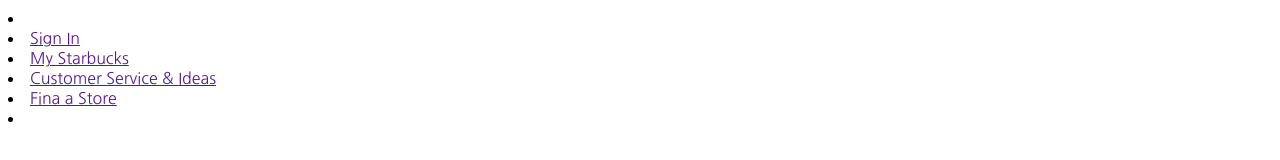
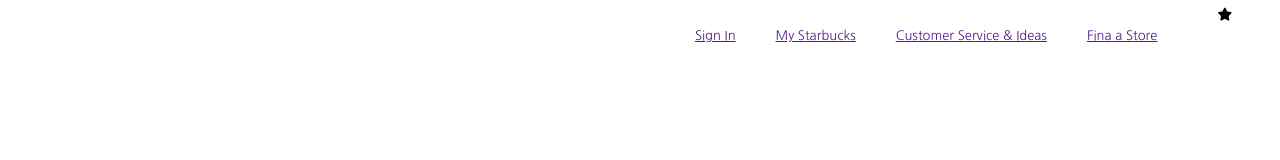
Before and after one commit to SeanParkBetter/CodingEX, a plain HTML site: page Starbucks Copy/index.html in a window 1280 px wide. Drawn offline with Linux system fonts and the light colour scheme.

Commit message:
second practice

```diff
--- a/Starbucks Copy/index.html
+++ b/Starbucks Copy/index.html
@@ -12,11 +12,14 @@
     <title>Starbucks Coffee Korea</title>
 </head>
 <body>
-    <li class="top"></li>
+    <div class="navtop">
         <li><a href="">Sign In</a></li>
         <li><a href="">My Starbucks</a></li>
         <li><a href="">Customer Service & Ideas</a></li>
         <li><a href="">Fina a Store</a></li>
         <li><a href=""></a></li>
+            <i class="fas fa-star"></i>
+        <li><a href=""></a>
+    </div>
 </body>
 </html>
--- a/Starbucks Copy/style.css
+++ b/Starbucks Copy/style.css
@@ -1,3 +1,19 @@
 body {
   font-family: "Nanum Gothic", sans-serif;
 }
+
+.navtop {
+  list-style: none;
+  display: flex;
+  justify-content: flex-end;
+  text-align: center;
+  font-size: 13px;
+}
+
+.navtop li {
+  height: 30px;
+  margin: 20px;
+  text-align: center;
+  color: #555;
+  display: block;
+}
```
